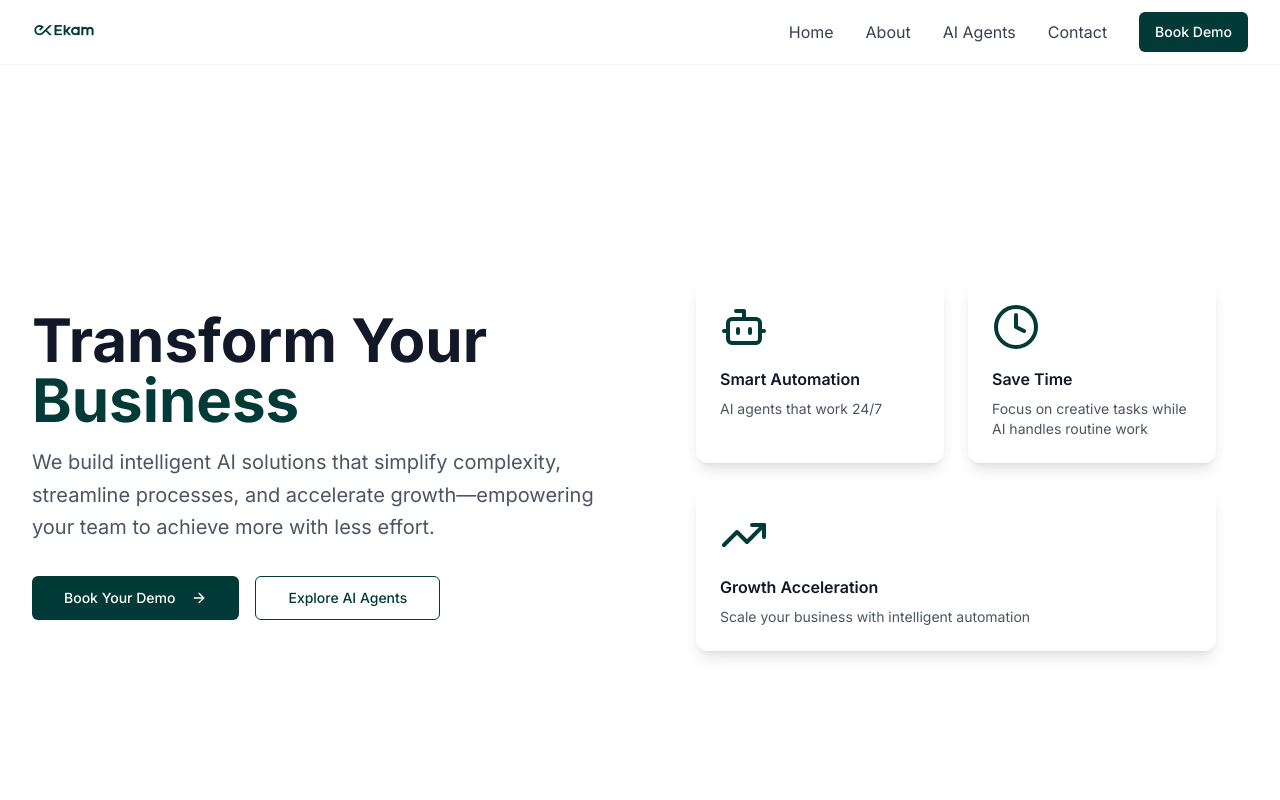
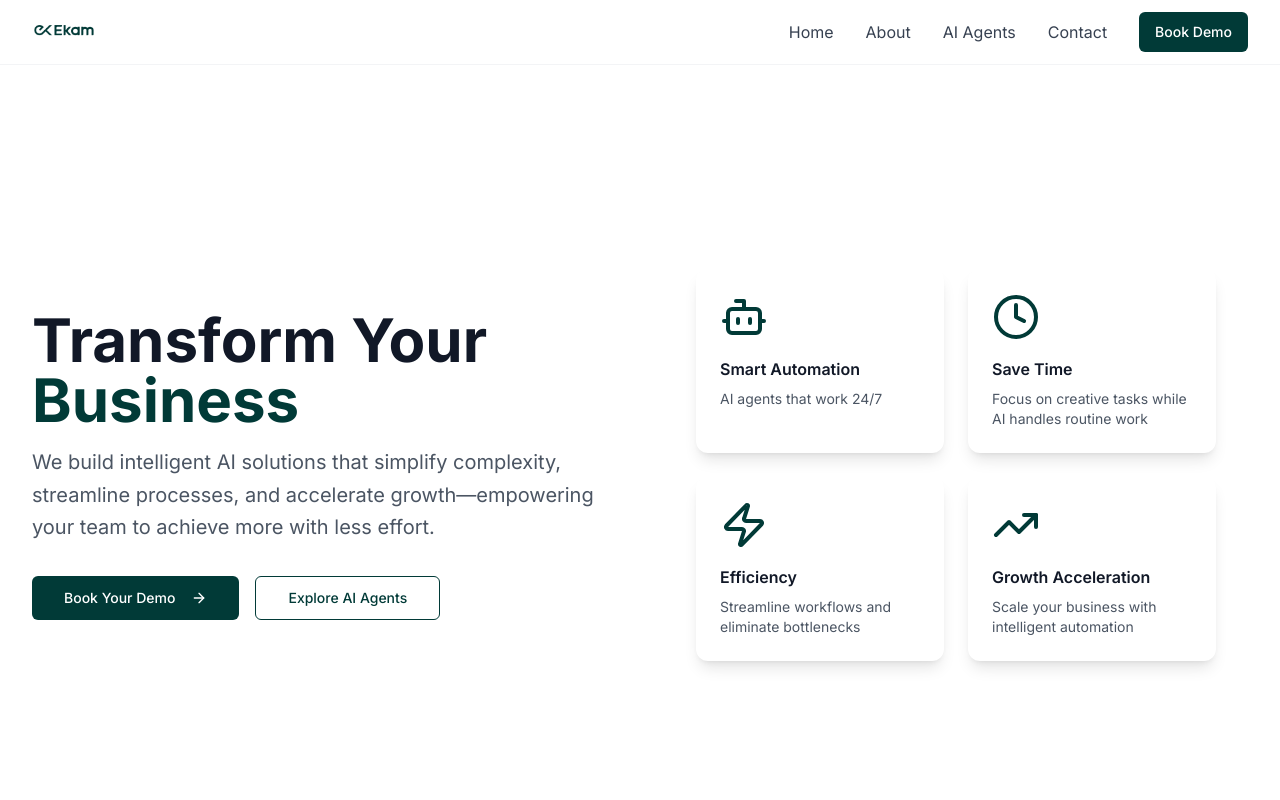
Before and after one commit to harshpant-cmy/ekamapps2, a React (Vite) app: page / in a window 1280 px wide. Shown: the top 800 px of the page. Built offline with nearby package versions, Linux system fonts and the light colour scheme.

Commit message:
Refactor: Update feature card
Replaced "Data Insights" with "Efficiency" in the Hero section's feature cards.

```diff
--- a/src/components/Hero.tsx
+++ b/src/components/Hero.tsx
@@ -1,6 +1,6 @@
 
 import { Button } from "@/components/ui/button";
-import { ArrowRight, Bot, Clock, TrendingUp } from "lucide-react";
+import { ArrowRight, Bot, Clock, TrendingUp, Zap } from "lucide-react";
 
 const Hero = () => {
   return (
@@ -53,7 +53,12 @@ const Hero = () => {
                   <h3 className="font-semibold text-gray-900 mb-2">Save Time</h3>
                   <p className="text-sm text-gray-600">Focus on creative tasks while AI handles routine work</p>
                 </div>
-                <div className="bg-white rounded-xl p-6 shadow-lg hover:shadow-xl transition-shadow col-span-2">
+                <div className="bg-white rounded-xl p-6 shadow-lg hover:shadow-xl transition-shadow">
+                  <Zap className="h-12 w-12 text-ekam-primary mb-4" />
+                  <h3 className="font-semibold text-gray-900 mb-2">Efficiency</h3>
+                  <p className="text-sm text-gray-600">Streamline workflows and eliminate bottlenecks</p>
+                </div>
+                <div className="bg-white rounded-xl p-6 shadow-lg hover:shadow-xl transition-shadow">
                   <TrendingUp className="h-12 w-12 text-ekam-primary mb-4" />
                   <h3 className="font-semibold text-gray-900 mb-2">Growth Acceleration</h3>
                   <p className="text-sm text-gray-600">Scale your business with intelligent automation</p>
```
